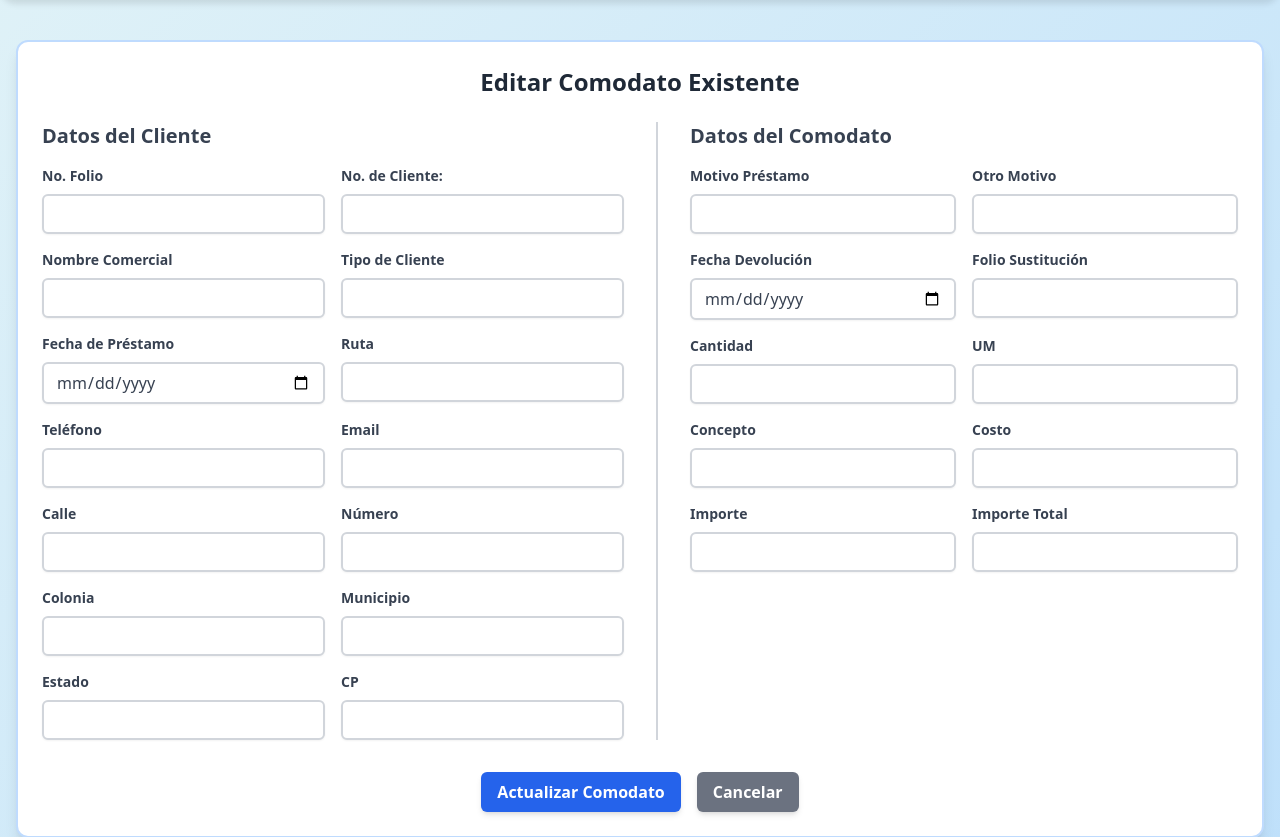
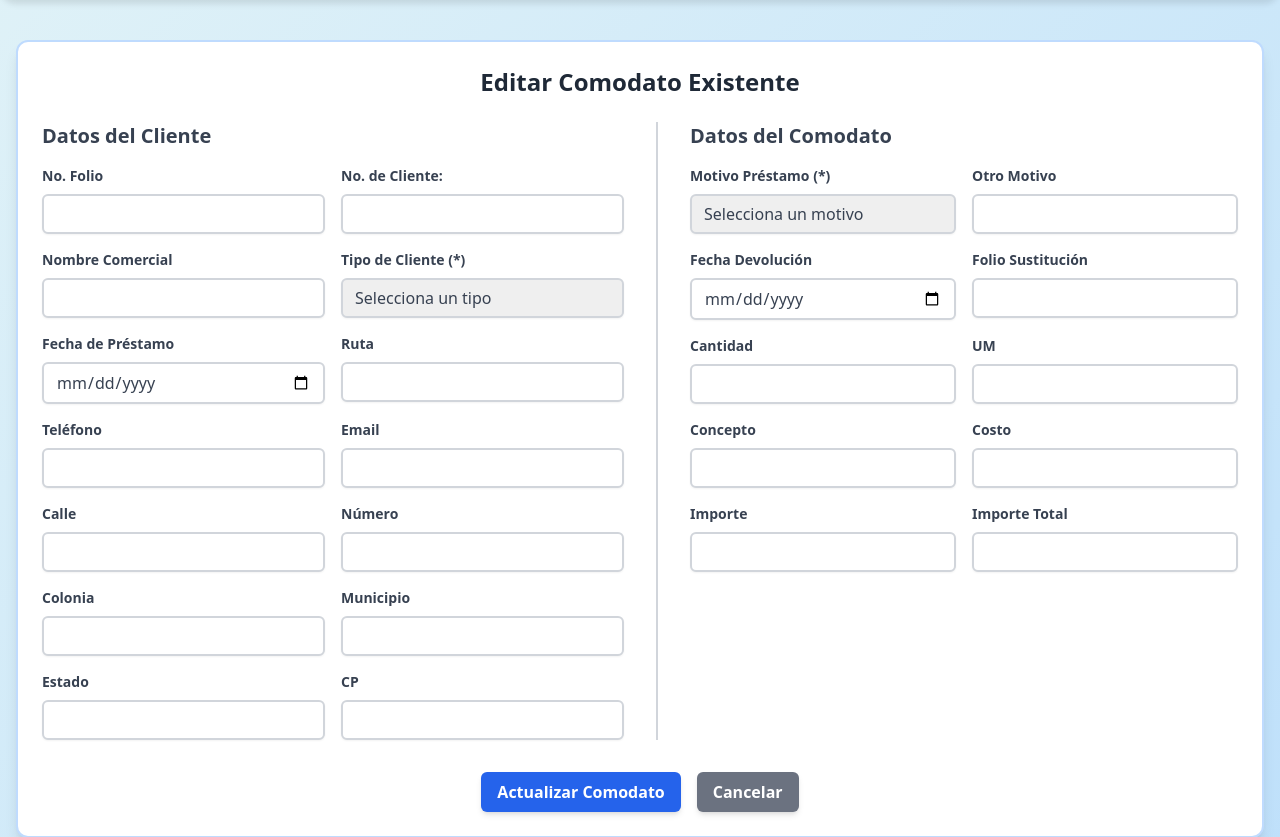
Before and after one commit to JubileoAzul/comodatos, a Flask app: template Jubileo/templates/comodatos/editar.html in a window 1280 px wide. Shown: the part 92-929 px from the top of the page. Run offline with Flask 3, Linux system fonts and the light colour scheme; the template is opened without the code that fills it, so the values that code supplies are empty; some libraries are stand-ins or nearby versions.

Commit message:
Update editar.html
cambios en lista desplegable editar

```diff
--- a/Jubileo/templates/comodatos/editar.html
+++ b/Jubileo/templates/comodatos/editar.html
@@ -139,8 +139,13 @@
                             <input type="text" name="nombreComercial" id="nombreComercial" value="{{ cliente.nombreComercial }}" class="shadow-sm appearance-none border-2 border-gray-300 rounded-md w-full py-2 px-3 text-gray-700 leading-tight focus:outline-none focus:ring-2 focus:ring-blue-500 focus:border-transparent" required>
                         </div>
                         <div class="form-group">
-                            <label for="tipoCliente" class="block text-gray-700 text-sm font-bold mb-2">Tipo de Cliente</label>
-                            <input type="text" name="tipoCliente" id="tipoCliente" value="{{ cliente.tipoCliente }}" class="shadow-sm appearance-none border-2 border-gray-300 rounded-md w-full py-2 px-3 text-gray-700 leading-tight focus:outline-none focus:ring-2 focus:ring-blue-500 focus:border-transparent" required>
+                            <label for="tipoCliente" class="block text-gray-700 text-sm font-bold mb-2">Tipo de Cliente (*)</label>
+                            <select name="tipoCliente" id="tipoCliente" class="shadow-sm appearance-none border-2 border-gray-300 rounded-md w-full py-2 px-3 text-gray-700 leading-tight focus:outline-none focus:ring-2 focus:ring-blue-500 focus:border-transparent" required>
+                                <option value="" disabled selected>Selecciona un tipo</option>
+                                <option value="Empresarial">Empresarial</option>
+                                <option value="Abarrotes">Abarrotes</option>
+                                <option value="Hogar">Hogar</option>
+                            </select>
                         </div>
                         <div class="form-group">
                             <label for="fechaPrestamo" class="block text-gray-700 text-sm font-bold mb-2">Fecha de Préstamo</label>
@@ -190,8 +195,14 @@
                     <h3 class="text-xl font-semibold mb-4 text-gray-700">Datos del Comodato</h3>
                     <div class="grid grid-cols-1 md:grid-cols-2 gap-4">
                         <div class="form-group">
-                            <label for="motivoPrestamo" class="block text-gray-700 text-sm font-bold mb-2">Motivo Préstamo</label>
-                            <input type="text" name="motivoPrestamo" id="motivoPrestamo" value="{{ comodato.motivoPrestamo }}" class="shadow-sm appearance-none border-2 border-gray-300 rounded-md w-full py-2 px-3 text-gray-700 leading-tight focus:outline-none focus:ring-2 focus:ring-blue-500 focus:border-transparent" required>
+                            <label for="motivoPrestamo" class="block text-gray-700 text-sm font-bold mb-2">Motivo Préstamo (*)</label>
+                            <select name="motivoPrestamo" id="motivoPrestamo" class="shadow-sm appearance-none border-2 border-gray-300 rounded-md w-full py-2 px-3 text-gray-700 leading-tight focus:outline-none focus:ring-2 focus:ring-blue-500 focus:border-transparent" required>
+                                <option value="" disabled selected>Selecciona un motivo</option>
+                                <option value="evento_especial">Evento Especial</option>
+                                <option value="patrocinio">Patrocinio</option>
+                                <option value="anual">Anual</option>
+                                <option value="otro">Otro</option>
+                            </select>
                         </div>
                         <div class="form-group">
                             <label for="otroMotivo" class="block text-gray-700 text-sm font-bold mb-2">Otro Motivo</label>
```
